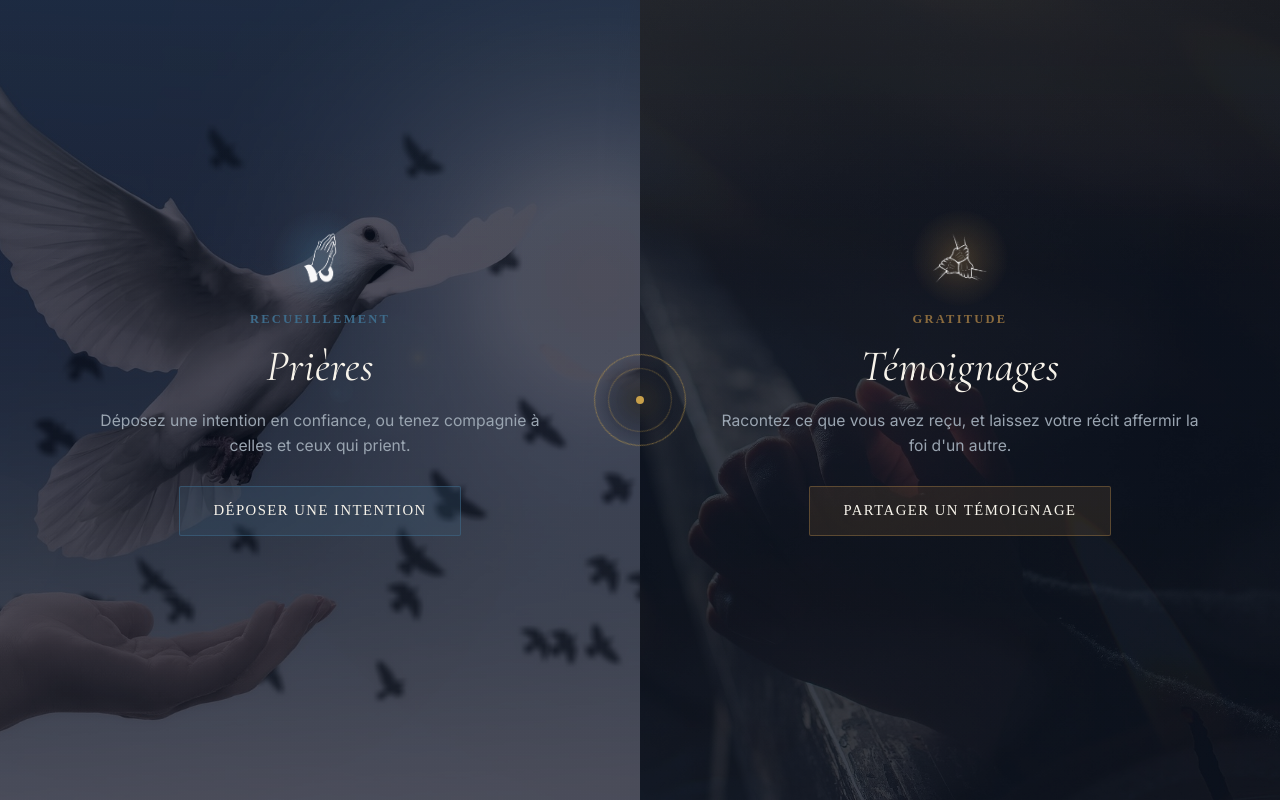
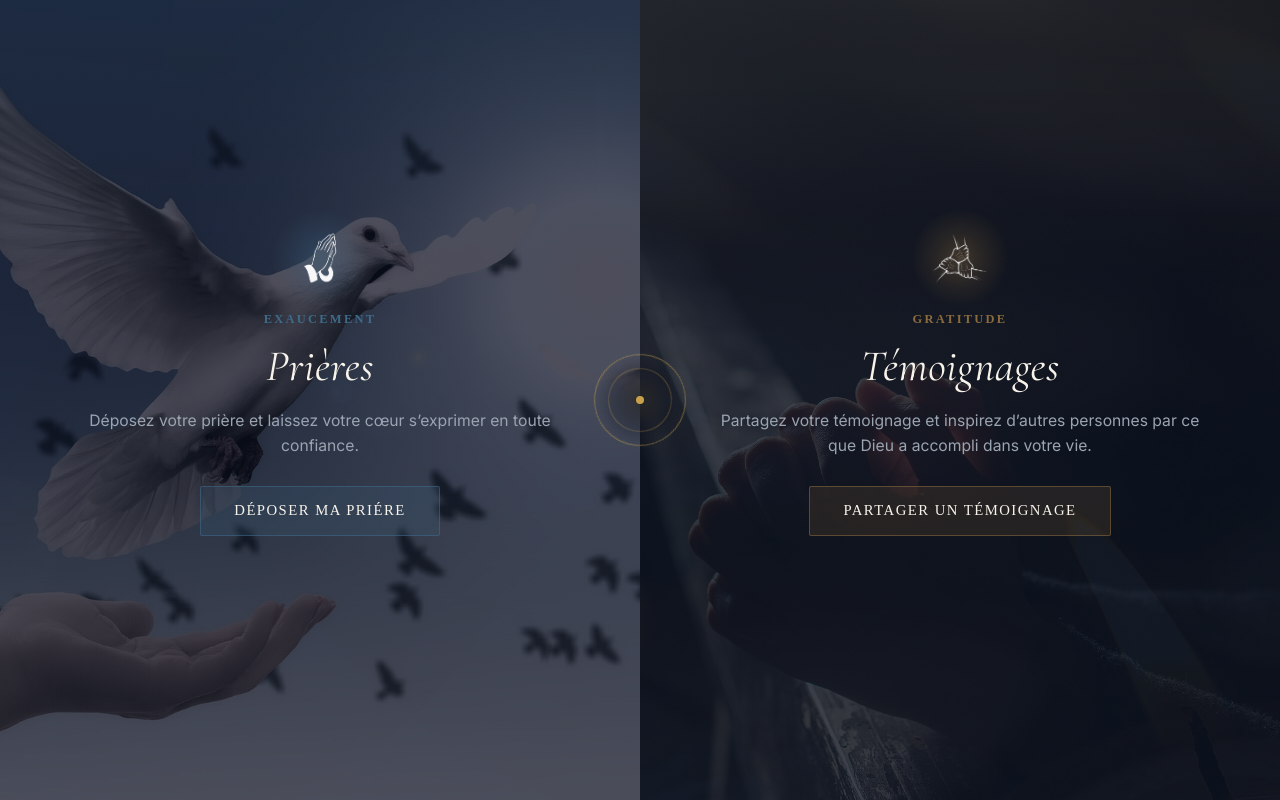
Before and after one commit to Tsouxd/app_let-s_talk, a Flask app: page / in a window 1280 px wide. Run offline with Flask 3, Linux system fonts and the light colour scheme; data that the repository does not hold is empty; parts of the project's set-up code (start-up, migrations or seed data) failed here and were passed over; some web fonts are replaced.

Commit message:
maj texte

```diff
--- a/app/infrastructure/web/templates/form.html
+++ b/app/infrastructure/web/templates/form.html
@@ -7,6 +7,7 @@
     <link rel="preconnect" href="https://fonts.googleapis.com">
     <link rel="stylesheet" href="{{ url_for('web.static', filename='css/base.css') }}">
     <link rel="stylesheet" href="{{ url_for('web.static', filename='css/form.css') }}">
+    <link rel="shortcut icon" href="{{ url_for('web.static', filename='img/priere_icon.png') }}" type="image/x-icon">
 </head>
 <body>
 
--- a/app/infrastructure/web/templates/index.html
+++ b/app/infrastructure/web/templates/index.html
@@ -38,12 +38,12 @@
                 <span class="side-icon-wrap">
                     <img class="side-icon" src="{{ url_for('web.static', filename='img/priere_logo_removebg.png') }}" alt="" aria-hidden="true">
                 </span>
-                <p class="eyebrow" style="color: var(--blue-priere);">Recueillement</p>
+                <p class="eyebrow" style="color: var(--blue-priere);">Exaucement</p>
                 <h1 id="titre-prieres" class="side-title">Prières</h1>
-                <p class="side-subtitle">Déposez une intention en confiance, ou tenez compagnie à celles et ceux qui prient.</p>
+                <p class="side-subtitle">Déposez votre prière et laissez votre cœur s’exprimer en toute confiance.</p>
                 <div class="side-cta">
                     <a href="/publier/priere" class="btn btn-priere">
-                        <span>Déposer une intention</span>
+                        <span>Déposer ma priére</span>
                     </a>
                 </div>
             </header>
@@ -80,7 +80,7 @@
                 </span>
                 <p class="eyebrow" style="color: var(--amber-temoin);">Gratitude</p>
                 <h1 id="titre-temoignages" class="side-title">Témoignages</h1>
-                <p class="side-subtitle">Racontez ce que vous avez reçu, et laissez votre récit affermir la foi d'un autre.</p>
+                <p class="side-subtitle">Partagez votre témoignage et inspirez d’autres personnes par ce que Dieu a accompli dans votre vie.</p>
                 <div class="side-cta">
                     <a href="/publier/temoignage" class="btn btn-temoin">
                         <span>Partager un témoignage</span>
```
